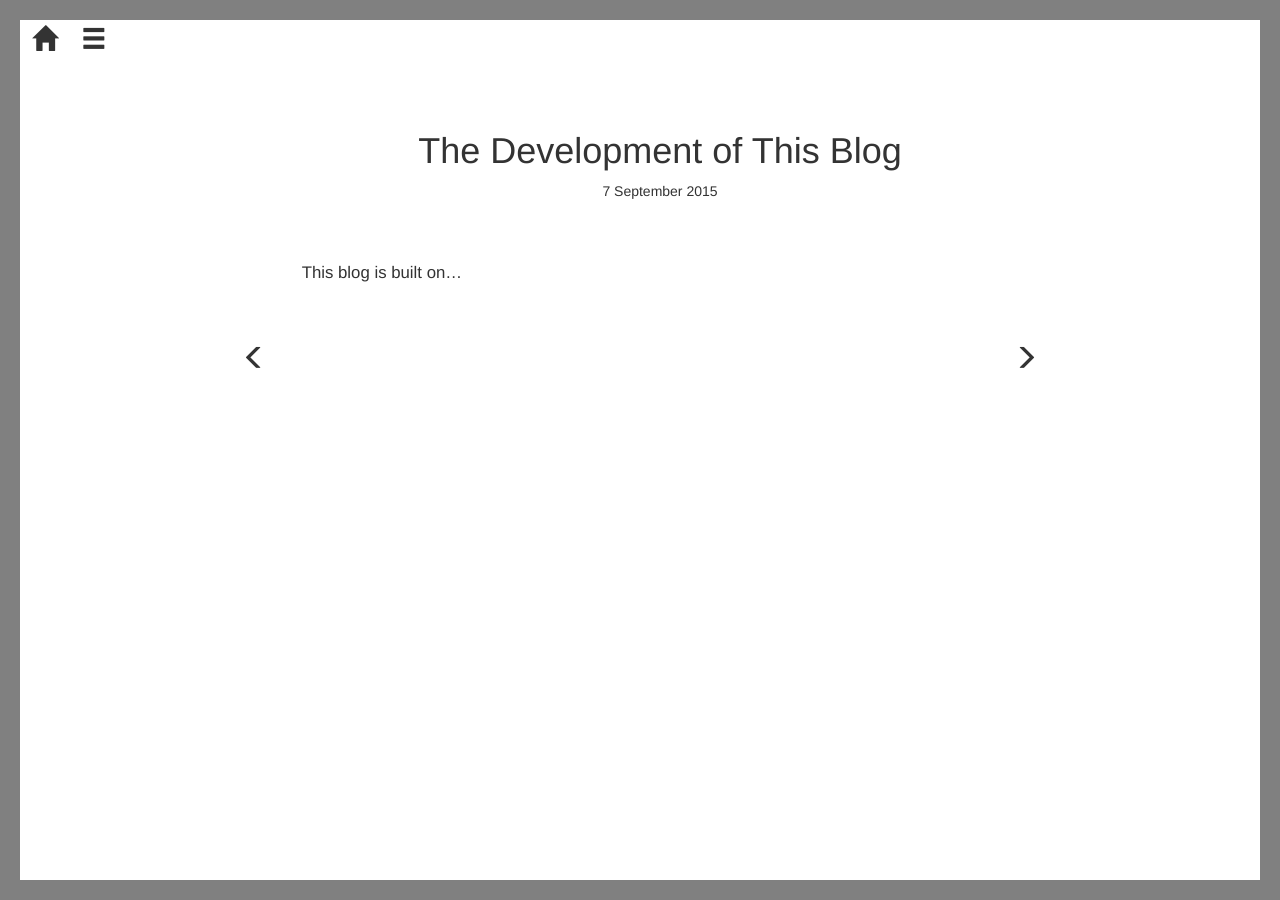
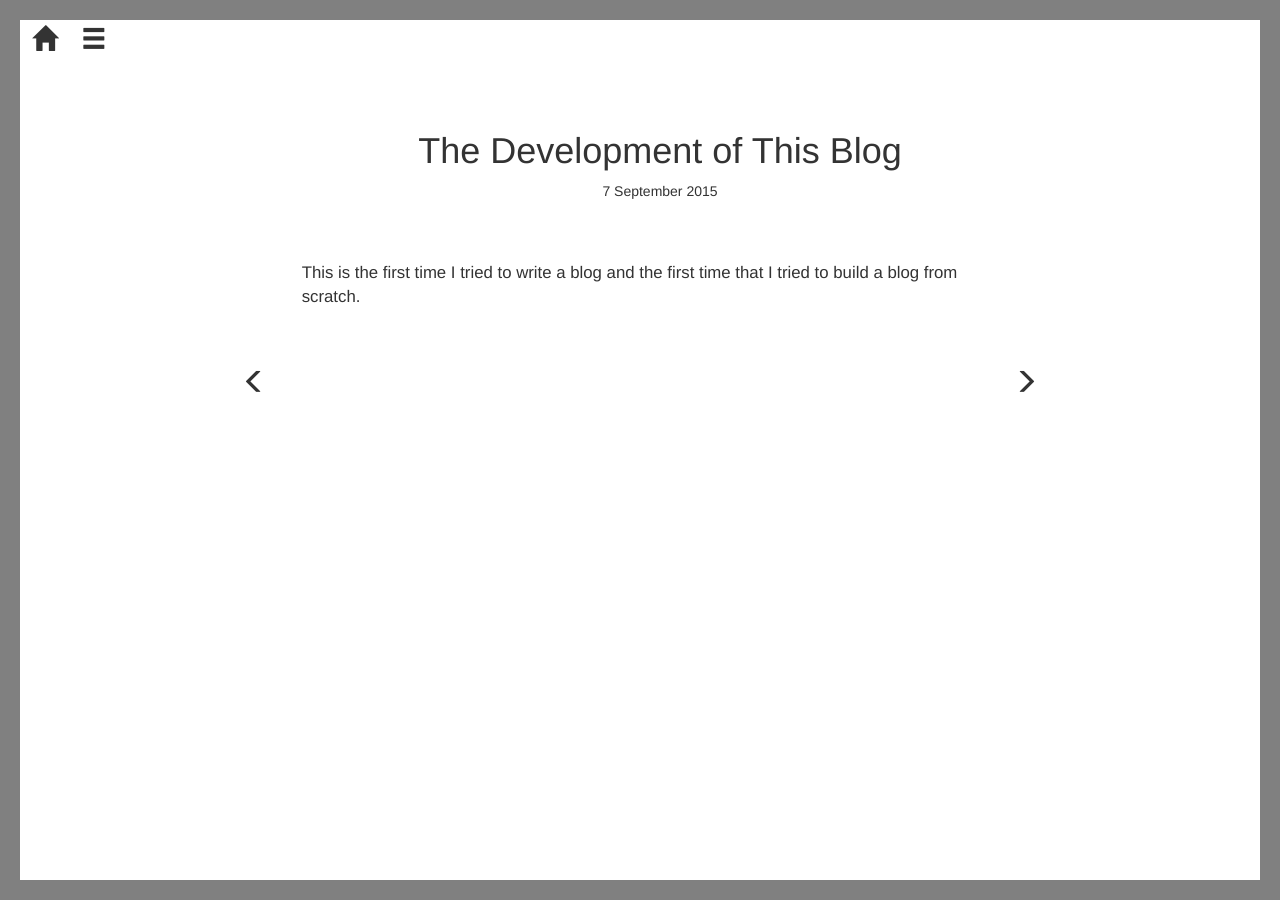
Before and after one commit to francesliang/Template_XL_Blog, a Jekyll site: the page built from _posts/2015-09-07-the-development-of-this-blog.md, in a window 1280 px wide. Built offline with Jekyll 4.4.1, drawn with Linux system fonts in a browser that asks for light colours; nearby versions of some CDN libraries; comment, search, counter and statistics services are not loaded.

Commit message:
Update 2015-09-07-the-development-of-this-blog.md

```diff
--- a/_posts/2015-09-07-the-development-of-this-blog.md
+++ b/_posts/2015-09-07-the-development-of-this-blog.md
@@ -3,4 +3,4 @@ layout: post_entry
 title: The Development of This Blog
 ---
 
-This blog is built on...
+This is the first time I tried to write a blog and the first time that I tried to build a blog from scratch.
```
